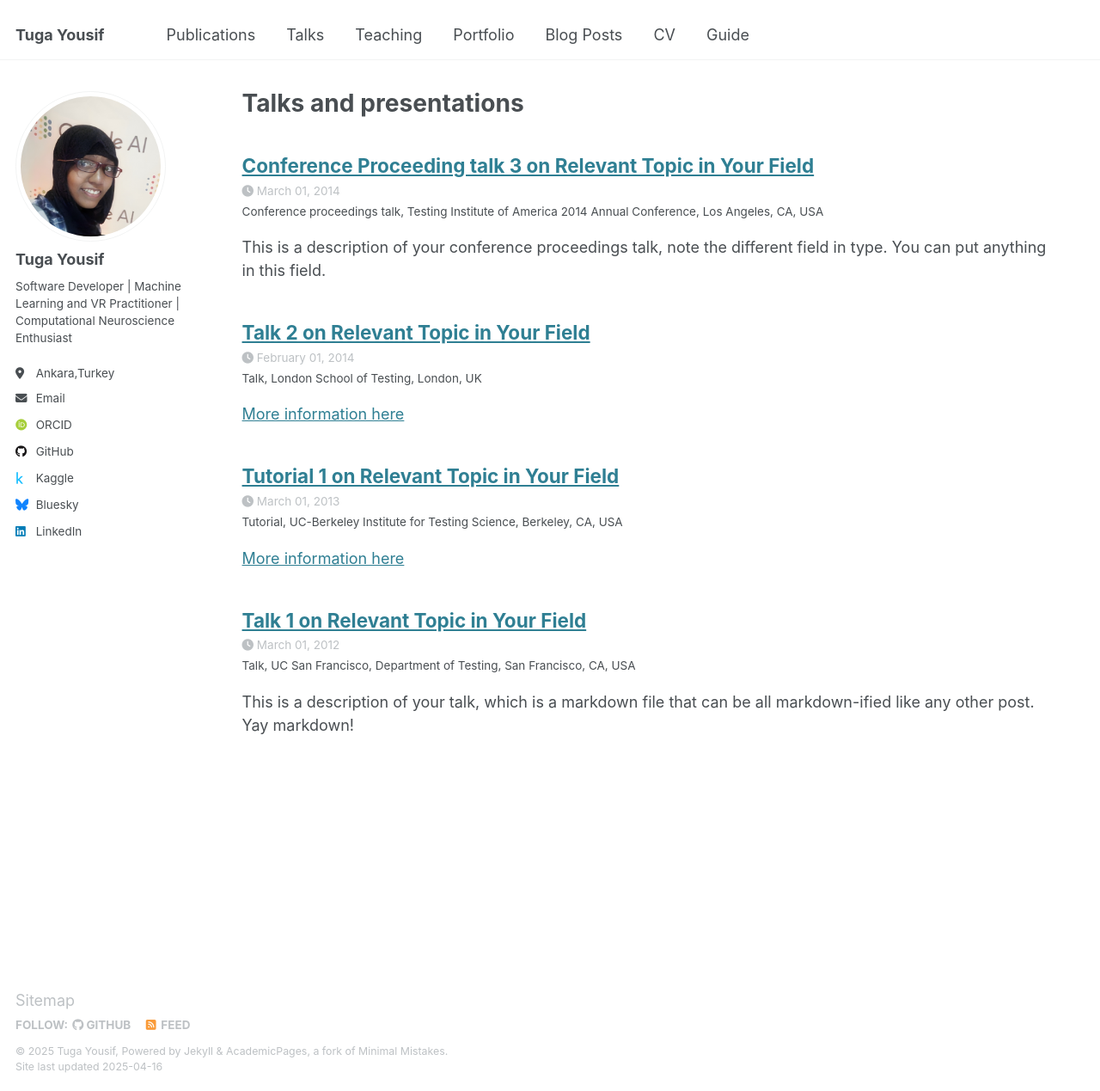
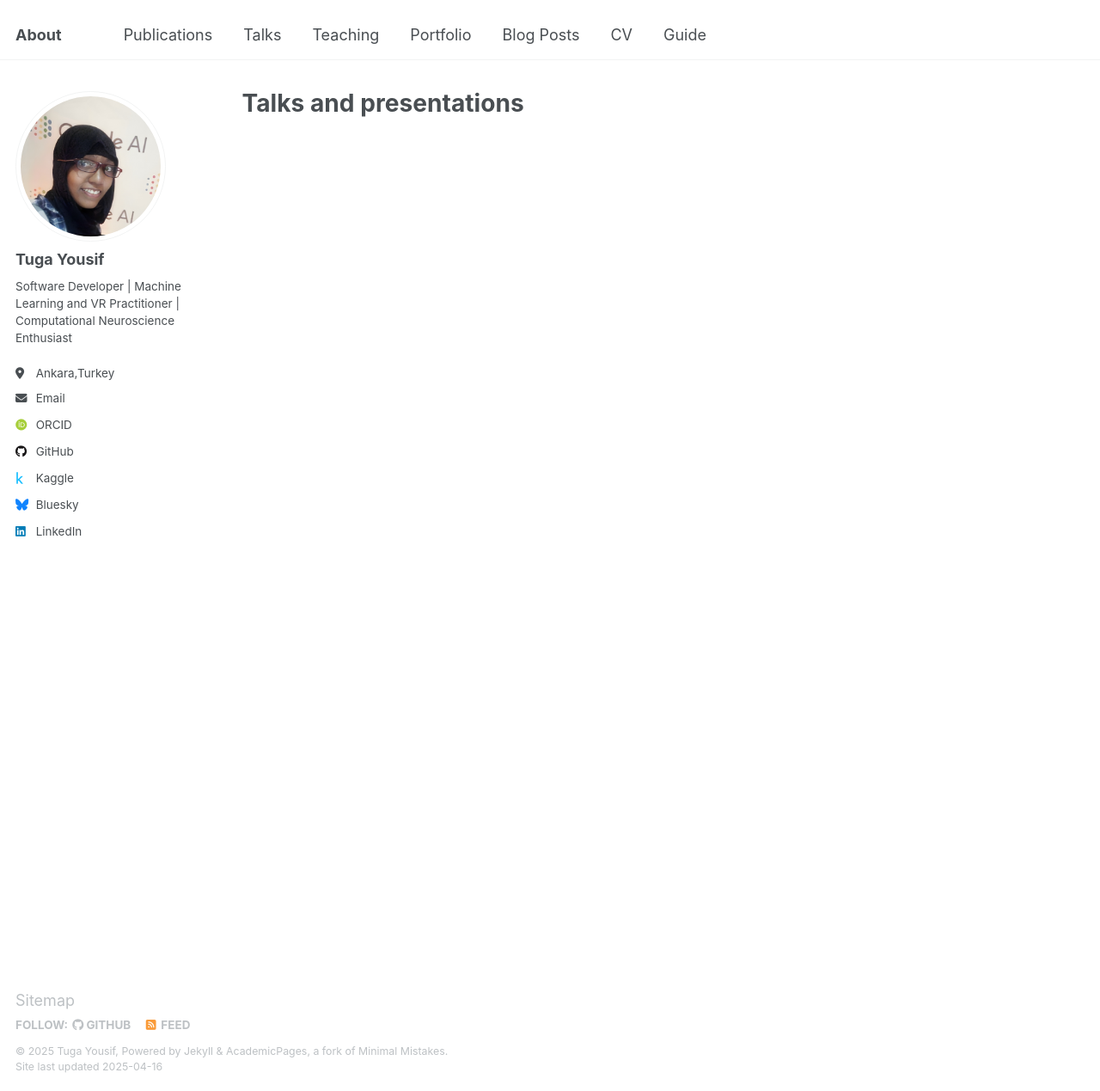
Before and after one commit to TugaAhmed/TugaAhmed.github.io, a Jekyll site: the page built from _pages/talks.html, in a window 1280 px wide and 1269 px high. Shown: the whole window at 86% size. Built offline with Jekyll 4.4.1, drawn with Linux system fonts in a browser that asks for light colours; some web fonts are replaced; part of the change alters nothing that is shown.

Commit message:
work experience

```diff
--- a/_config.yml
+++ b/_config.yml
@@ -9,7 +9,7 @@
 # Basic Site Settings
 locale                   : "en-US"
 site_theme               : "default"
-title                    : "Tuga Yousif"
+title                    : "About"
 title_separator          : "-"
 name                     : &name "Tuga Yousif"
 description              : &description "personal description"
@@ -225,9 +225,9 @@ collections:
   portfolio:
     output: true
     permalink: /:collection/:path/
-  talks:
-    output: true
-    permalink: /:collection/:path/
+  # talks:
+  #   output: true
+  #   permalink: /:collection/:path/
 
 
 # These settings control how pages and collections are included in the site
@@ -277,14 +277,14 @@ defaults:
       author_profile: true
       share: true
       comment: true
-  # _talks
-  - scope:
-      path: ""
-      type: talks
-    values:
-      layout: talk
-      author_profile: true
-      share: true
+  # # _talks
+  # - scope:
+  #     path: ""
+  #     type: talks
+  #   values:
+  #     layout: talk
+  #     author_profile: true
+  #     share: true
 
 
 # Sass/SCSS
```
